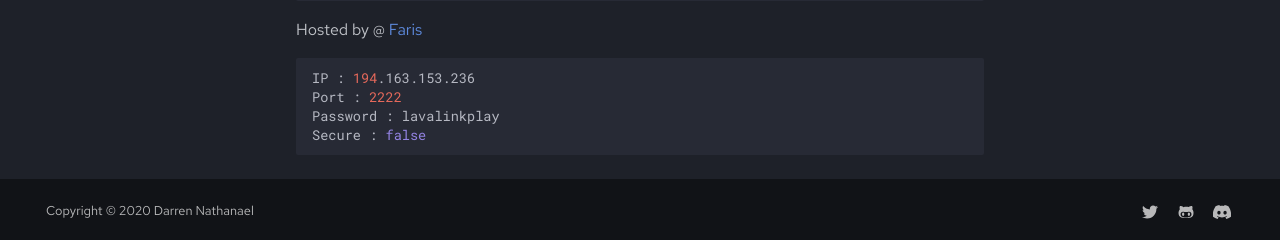
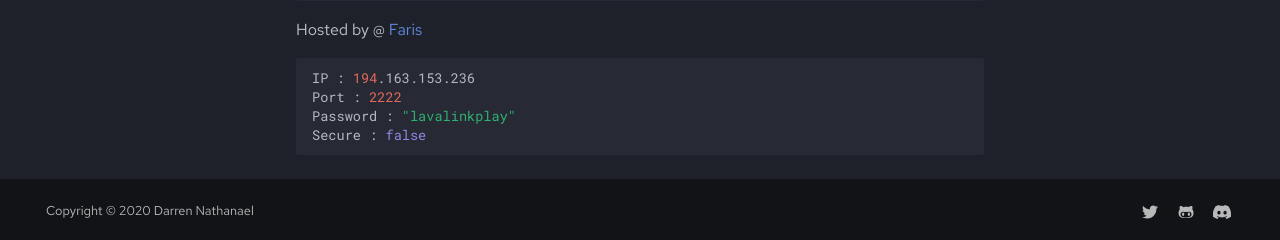
Before and after one commit to DarrenOfficial/lavalink-list, an MkDocs documentation site: the page built from docs/NoSSL/lavalink-without-ssl.md, in a window 1280 px wide and 900 px high, scrolled down 1256 px. Shown: the part 657-897 px from the top of the window. Built offline with MkDocs 1.6.1 and Material for MkDocs 9.7.7, drawn with Linux system fonts in a browser that asks for light colours; comment, search, counter and statistics services are not loaded.

````diff
--- a/docs/NoSSL/lavalink-without-ssl.md
+++ b/docs/NoSSL/lavalink-without-ssl.md
@@ -95,6 +95,6 @@ Hosted by @ [Faris](https://github.com/flkapes)
 ```bash
 IP : 194.163.153.236
 Port : 2222
-Password : lavalinkplay
+Password : "lavalinkplay"
 Secure : false
 ```
````
